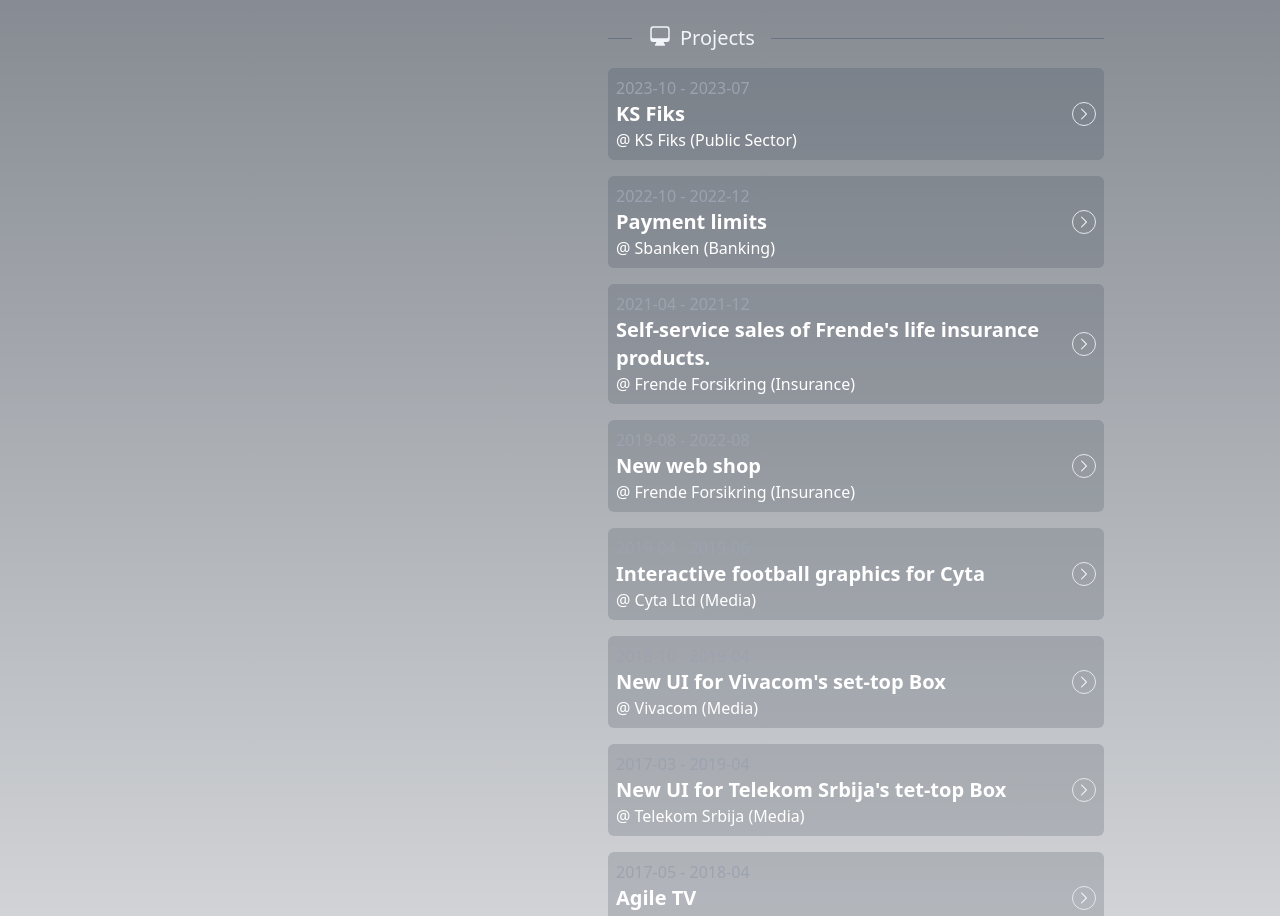
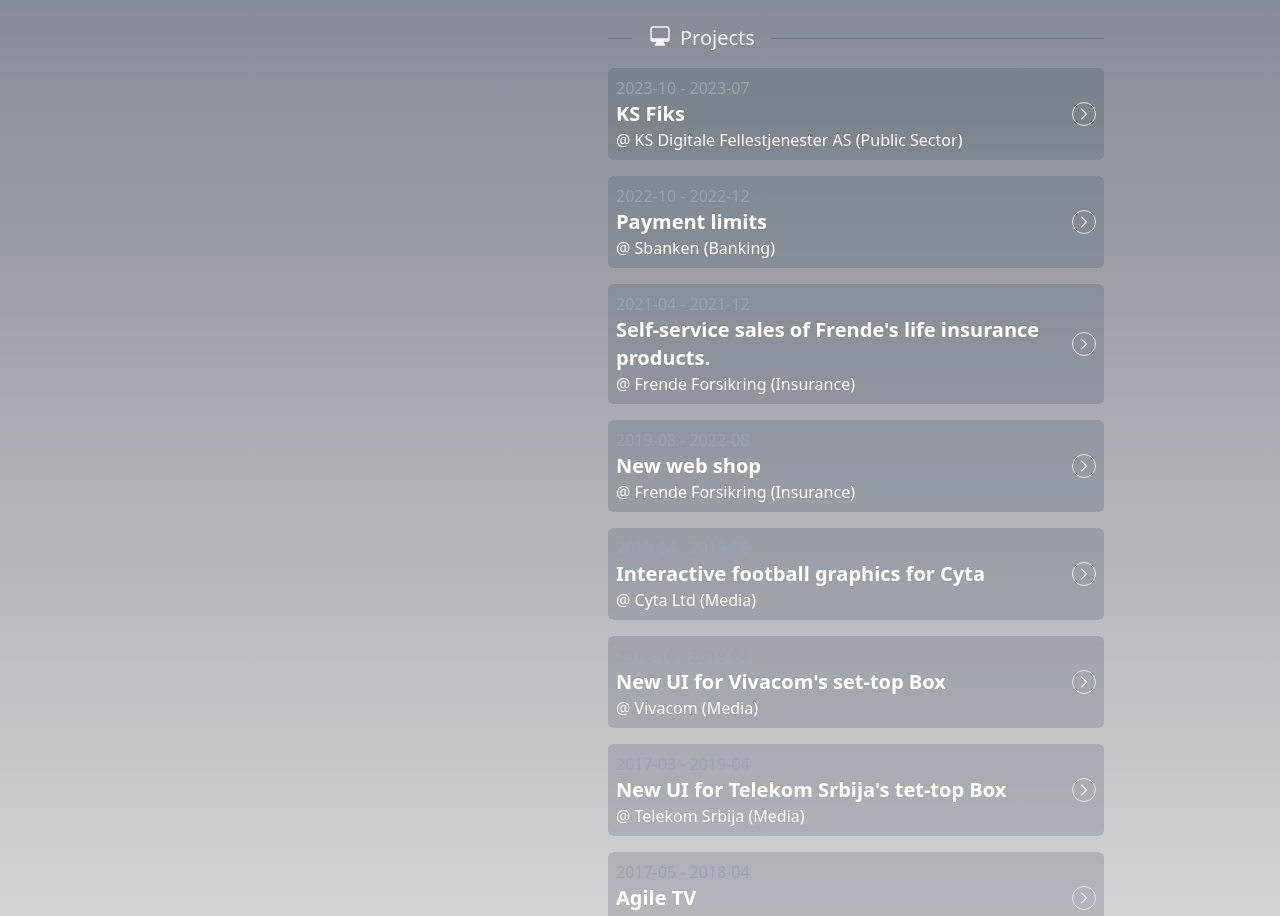
Before and after one commit to Torthu/thuneio, a Next.js app: page / in a window 1280 px wide. Shown: the part 1260-2176 px from the top of the page. Built offline with nearby package versions, Linux system fonts and the light colour scheme.

Commit message:
fix(cvdata): correct client name

```diff
--- a/src/data/cvdata.tsx
+++ b/src/data/cvdata.tsx
@@ -180,7 +180,7 @@
     {
       start: new Date(2023, 9),
       end: new Date(),
-      client: "KS Fiks",
+      client: "KS Digitale Fellestjenester AS",
       employer: "Rainfall",
       title: { no: "KS Fiks", en: "KS Fiks" },
       industry: { no: "Offentlig sektor", en: "Public Sector" },
```
